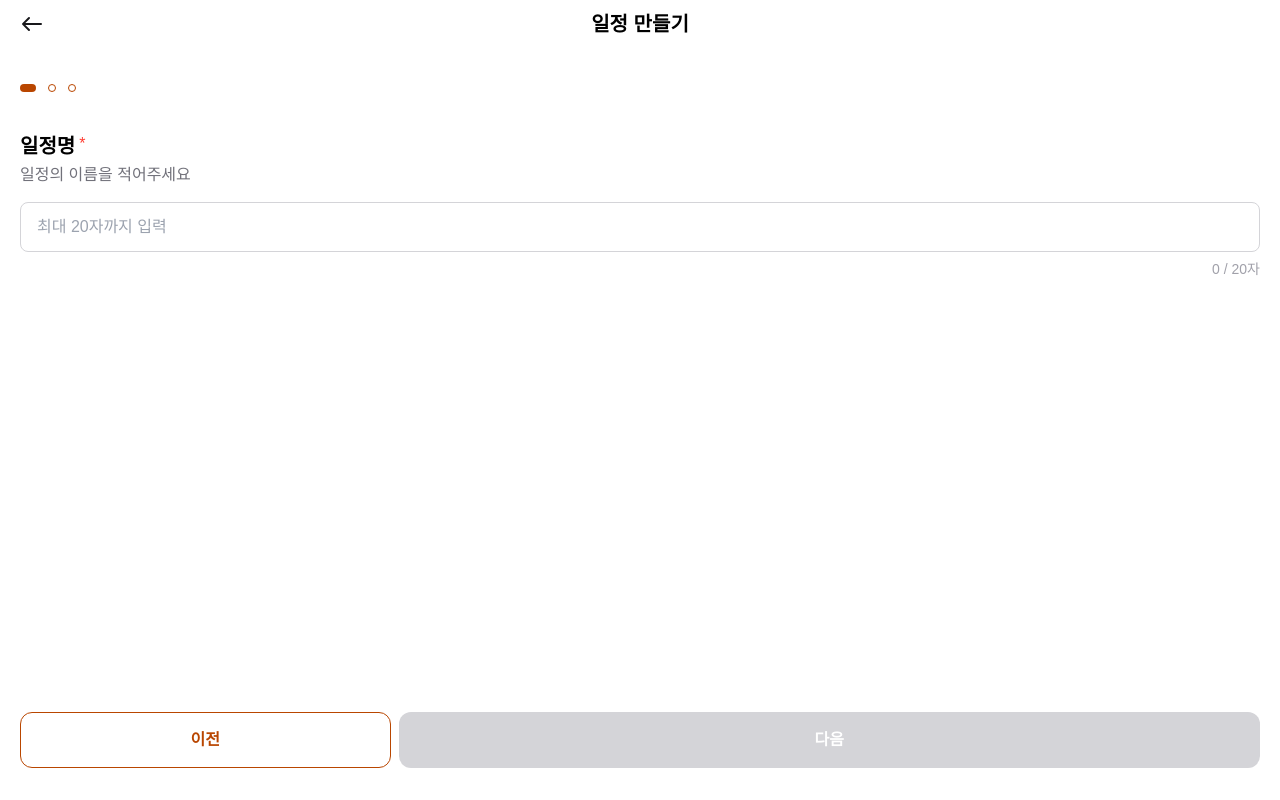
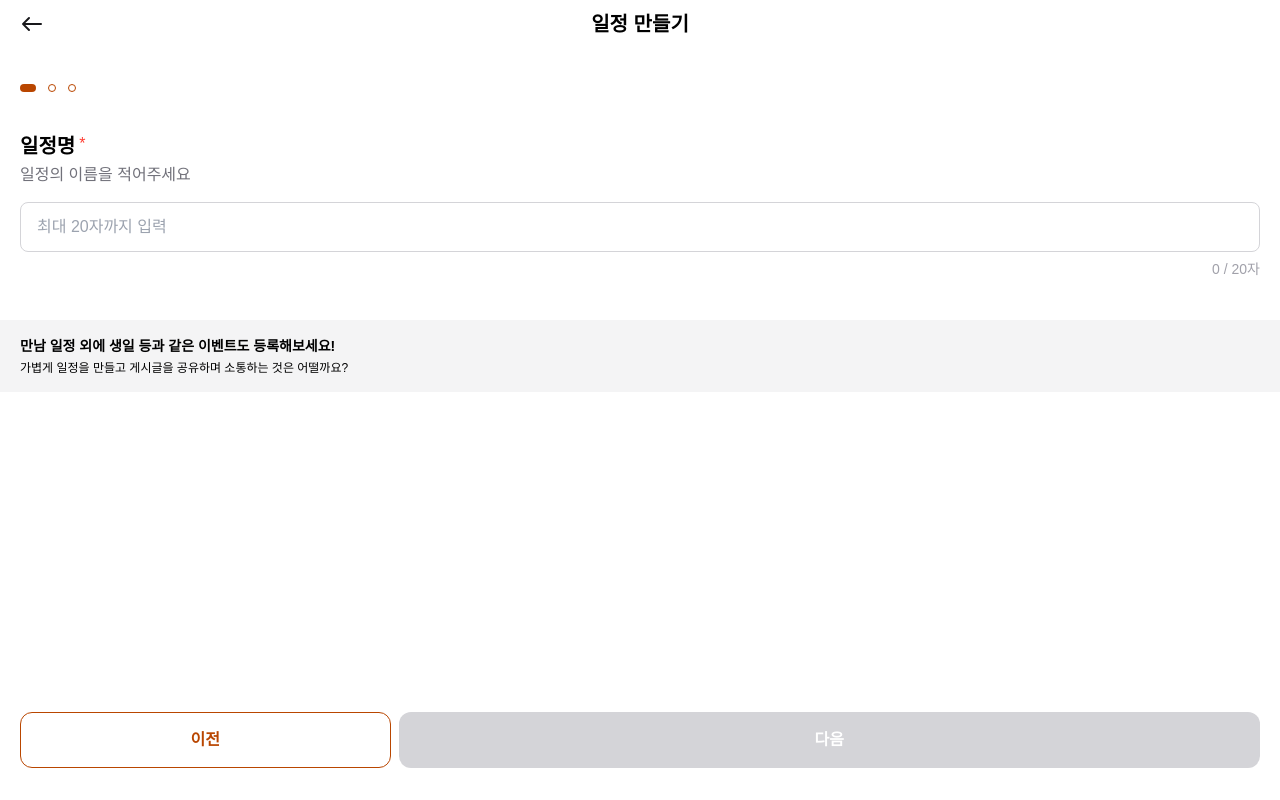
Before and after one commit to WonYunSun/modak-modak, a Next.js app: page /groups/1/schedules/new in a window 1280 px wide. Built offline with nearby package versions, Linux system fonts and the light colour scheme; no server answers; a web font is replaced by a local one; what tailwindcss-animated would draw is missing.

Commit message:
feat: 일정 등록 디자인 반영

```diff
--- a/src/app/groups/[id]/schedules/_components/ScheduleDatePicker.tsx
+++ b/src/app/groups/[id]/schedules/_components/ScheduleDatePicker.tsx
@@ -133,6 +133,7 @@ const ScheduleDatePicker = ({ onDateChange, onTimeChange, prevData }: ScheduleDa
           </div>
         )}
       </div>
+      <p className="text-sm text-gray-400 mt-4">날짜는 원하는 범위로 선택할 수 있어요</p>
     </div>
   );
 };
--- a/src/app/groups/[id]/schedules/_components/stepComponents/ScheduleDateForm.tsx
+++ b/src/app/groups/[id]/schedules/_components/stepComponents/ScheduleDateForm.tsx
@@ -55,7 +55,7 @@ const ScheduleDateForm = ({ onNext, onPrev, prevData }: ScheduleDateFormProps) =
   const labelData: LabelProps = {
     label: '모임 일시',
     required: true,
-    description: '만나는 날짜와 시간을 적어주세요',
+    description: '일정 또는 이벤트의 날짜와 시간을 적어주세요',
     htmlFor: 'scheduleName',
   };
 
--- a/src/app/groups/[id]/schedules/_components/stepComponents/ScheduleMemoForm.tsx
+++ b/src/app/groups/[id]/schedules/_components/stepComponents/ScheduleMemoForm.tsx
@@ -35,7 +35,7 @@ const ScheduleMemoForm = ({ onNext, onPrev, prevData }: ScheduleMemoFormProps) =
     // label 관련
     label: '메모',
     required: true,
-    description: '최대 20자까지 입력',
+    description: '일정에 대한 내용을 간단히 메모로 남겨보세요',
     htmlFor: 'scheduleMemo',
   };
 
--- a/src/app/groups/[id]/schedules/_components/stepComponents/ScheduleNameForm.tsx
+++ b/src/app/groups/[id]/schedules/_components/stepComponents/ScheduleNameForm.tsx
@@ -36,12 +36,18 @@ const ScheduleNameForm = ({ onNext, onPrev, prevData }: ScheduleNameFormProps) =
     label: '일정명',
     required: true,
     description: '일정의 이름을 적어주세요',
-    htmlFor: 'scheduleName'
+    htmlFor: 'scheduleName',
   };
 
   return (
     <Layout isDisabled={isDisabled} onNext={handleNext} onPrev={onPrev}>
-      <LabeledTextInput {...data} />
+      <div>
+        <LabeledTextInput {...data} />
+        <div className="flex w-vw -mx-[20px] mt-10 p-[1rem_1.25rem] flex-col gap-1 bg-gray-100">
+          <p className="text-sm font-semibold">만남 일정 외에 생일 등과 같은 이벤트도 등록해보세요!</p>
+          <p className="text-xs">가볍게 일정을 만들고 게시글을 공유하며 소통하는 것은 어떨까요?</p>
+        </div>
+      </div>
     </Layout>
   );
 };
```
